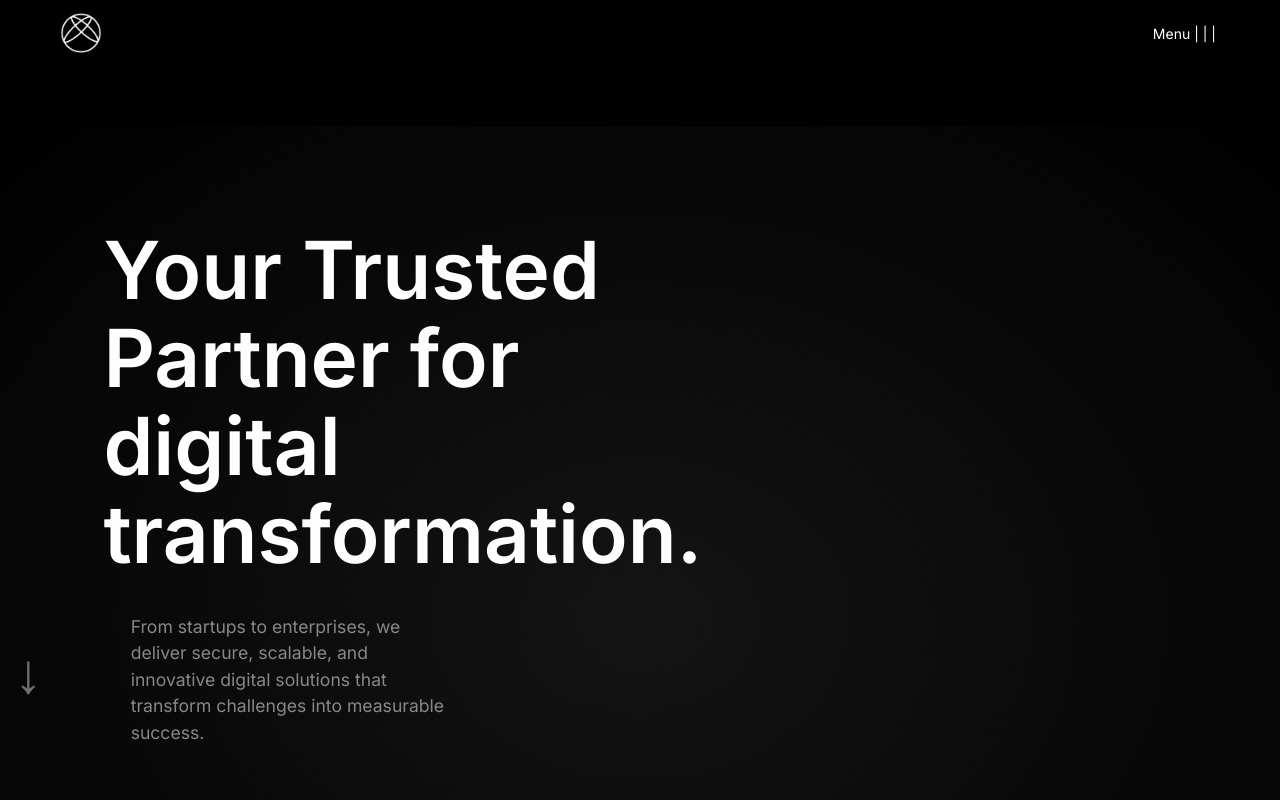
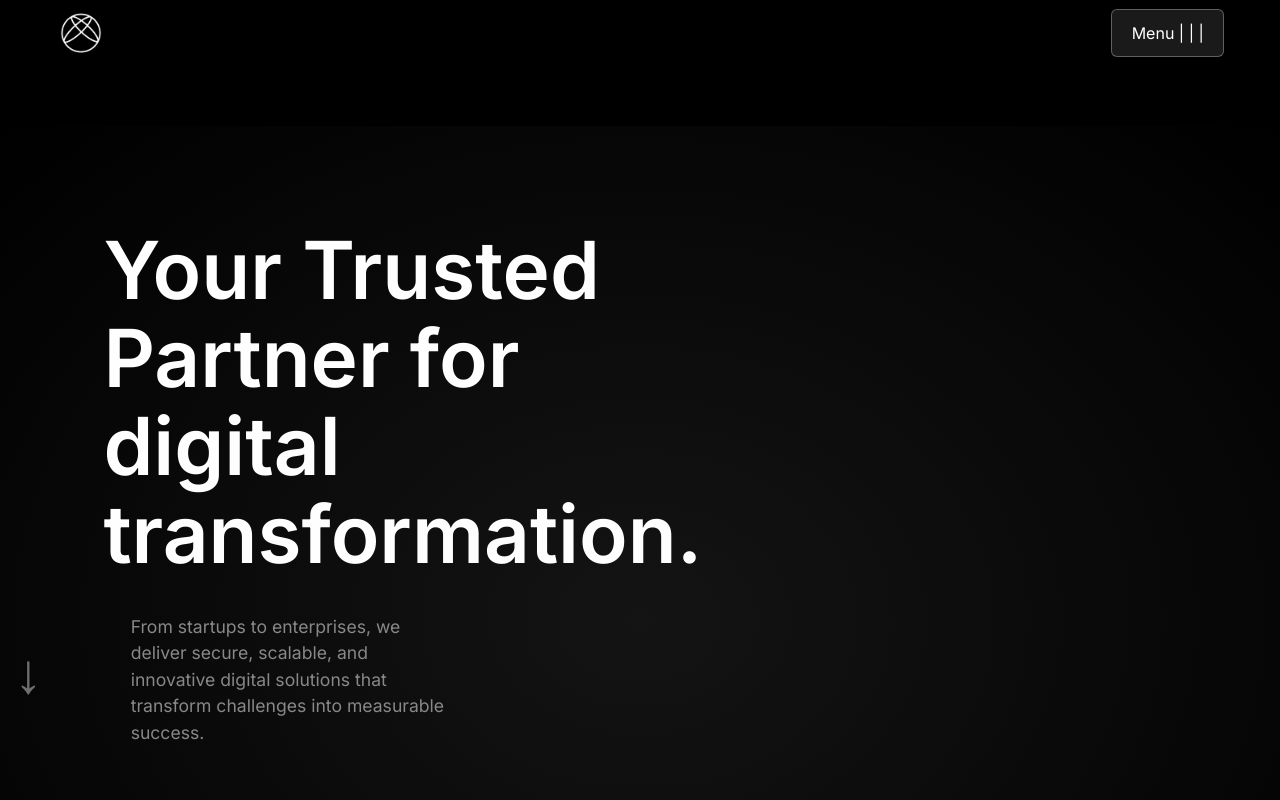
Before and after one commit to SahlMjt-droid/DigiEagle, a React (Vite) app: page / in a window 1280 px wide. Shown: the top 800 px of the page. Built offline with nearby package versions, Linux system fonts and the light colour scheme.

Commit message:
Add comprehensive mobile responsiveness for Home page

```diff
--- a/src/App.css
+++ b/src/App.css
@@ -82,17 +82,20 @@ button.nav-link {
 
 .menu-button {
   display: block;
-  background: none;
-  border: none;
+  background: rgba(255, 255, 255, 0.1);
+  border: 1px solid rgba(255, 255, 255, 0.3);
   color: white;
-  font-size: 14px;
-  font-weight: 100;
+  font-size: 16px;
+  font-weight: 500;
   cursor: pointer;
-  padding: 0.5rem;
+  padding: 0.8rem 1.2rem;
+  border-radius: 6px;
   position: relative;
   right: 0;
   top: 0;
   transform: none;
+  min-width: 60px;
+  min-height: 40px;
 }
 
 .menu-dropdown {
```
